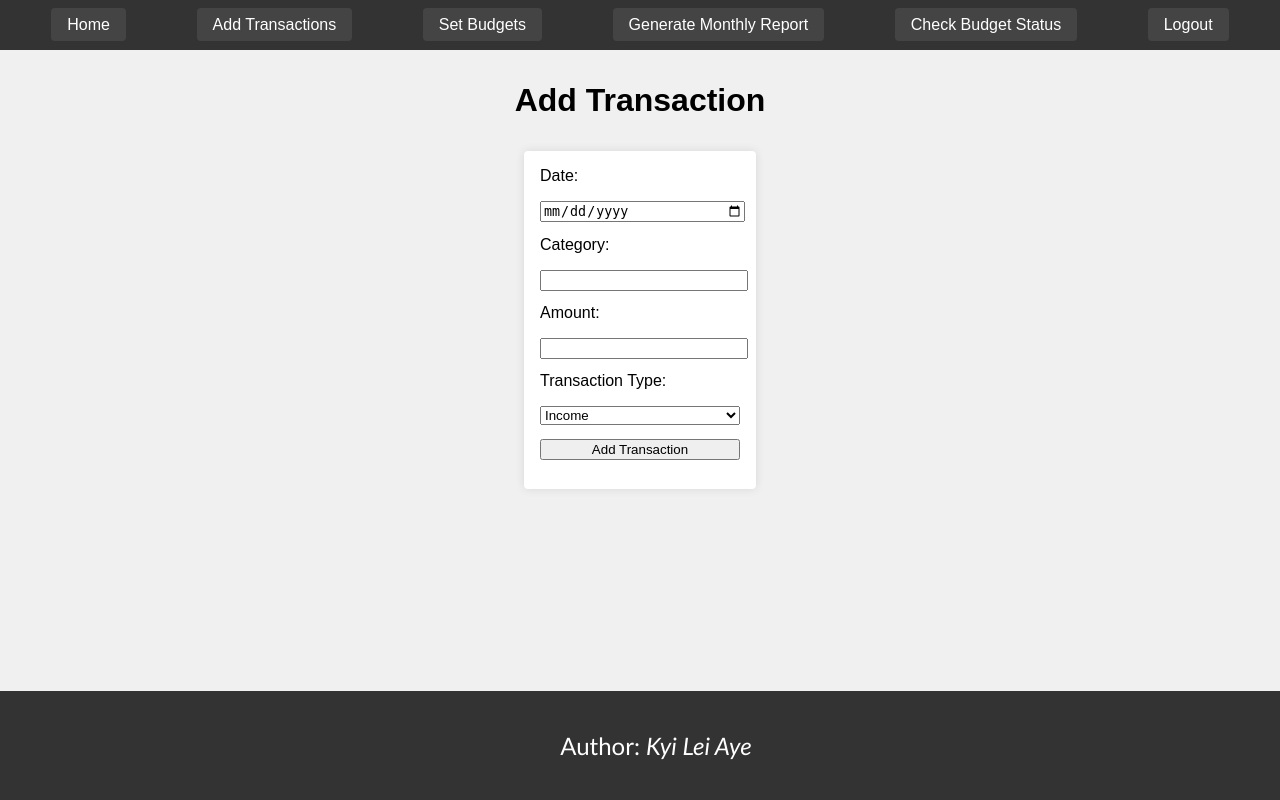
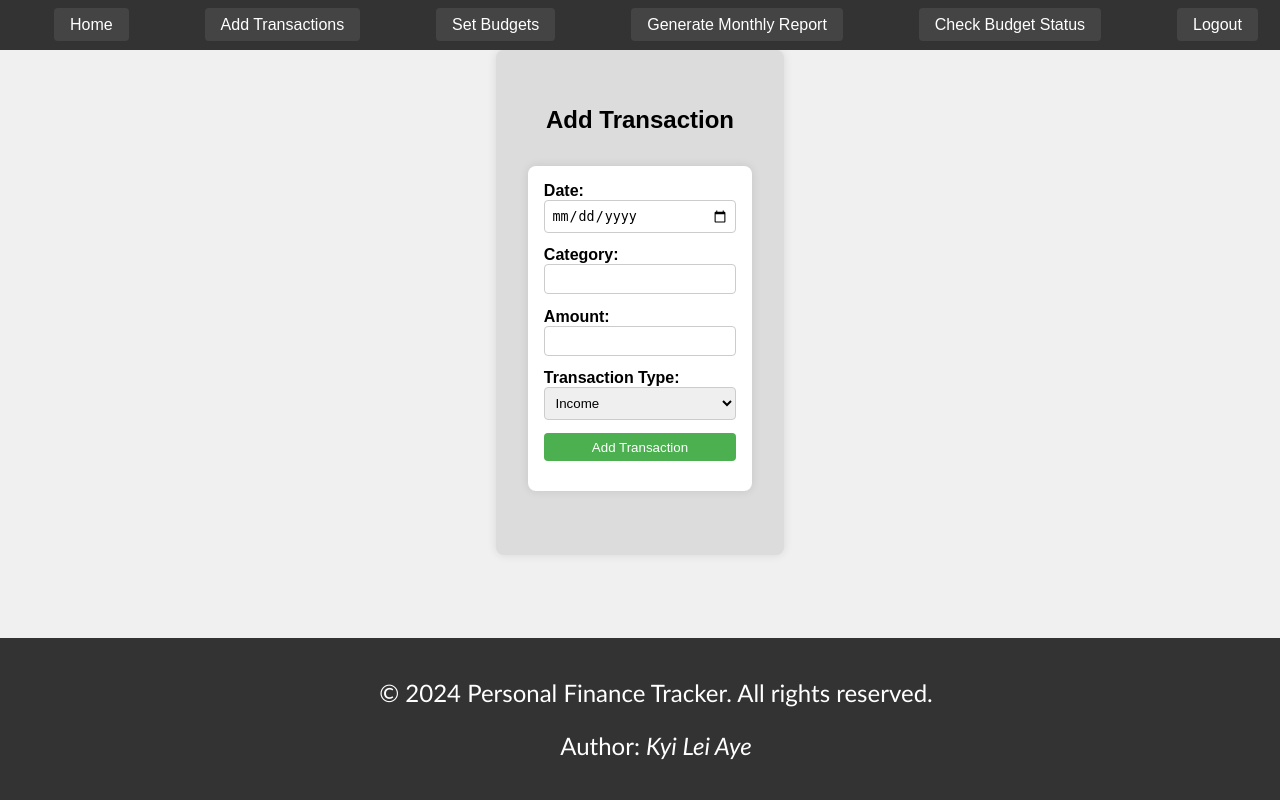
Before and after one commit to kyileiaye2021/Personal_Finance_Tracker, a Flask app: page /add_transaction in a window 1280 px wide. Run offline with Flask 3, Linux system fonts and the light colour scheme; a user stored in the database is signed in.

Commit message:
updated CSS and html files

```diff
--- a/static/css/styles.css
+++ b/static/css/styles.css
@@ -6,6 +6,10 @@
 nav {
     background-color: #333;
     padding: 1em;
+    top: 0;
+    width: 100%;
+    z-index: 1000;
+    position: relative;
 }
 
 nav ul {
@@ -27,10 +31,12 @@
     padding: 0.5em 1em;
     background-color: #444;
     border-radius: 4px;
+    transition: background-color 0.3s, transform 0.3s;
 }
 
 nav ul li a:hover {
     background-color: #555;
+    transform: scale(1.1);
 }
 
 body {
@@ -38,6 +44,9 @@
     margin: 0;
     padding: 0;
     background-color: #f0f0f0;
+    display: flex;
+    flex-direction: column;
+    min-height: 100vh;
 }
 
 form {
@@ -45,14 +54,36 @@
     margin: 2em auto;
     padding: 1em;
     background-color: white;
-    border-radius: 4px;
+    border-radius: 8px;
     box-shadow: 0 0 10px rgba(0, 0, 0, 0.1);
 }
 
-label, input, select, button {
+label {
+    margin-bottom: 0.5em;
+    font-weight: bold;
+}
+
+input, select, button {
     display: block;
     width: 100%;
     margin-bottom: 1em;
+    padding: 0.5em;
+    border-radius: 4px;
+    border: 1px solid #ccc;
+    box-sizing: border-box;
+}
+
+button {
+    background-color: #4caf50;
+    color: white;
+    border: none;
+    cursor: pointer;
+    transition: background-color 0.3s, transform 0.3s;
+}
+
+button:hover {
+    background-color: #45a049;
+    transform: scale(1.05);
 }
 
 .container {
@@ -64,17 +95,50 @@
     box-shadow: 0 0 10px rgba(0, 0, 0, 0.1);
 }
 
-p{
+p {
     text-align: center;
     font-size: 1.5em;
     font-family:'Gill Sans', 'Gill Sans MT', Calibri, 'Trebuchet MS', sans-serif;
 }
+
 footer {
     background-color: #333;
     color: white;
     text-align: center;
     padding: 1em;
-    position: absolute;
+    position: relative;
     bottom: 0;
     width: 100%;
+    margin-top: auto;
 }
+
+.flashes {
+    max-width: 600px;
+    margin: 2em auto;
+    padding: 1em;
+    border-radius: 8px;
+    box-shadow: 0 0 10px rgba(0, 0, 0, 0.1);
+}
+
+.flash {
+    padding: 1em;
+    margin-bottom: 1em;
+    border-radius: 4px;
+    color: black;
+}
+
+.flash.success {
+    background-color: #4caf50;
+}
+
+.flash.danger {
+    background-color: #f44336;
+}
+
+.flash.warning {
+    background-color: #ff9800;
+}
+
+.flash.info {
+    background-color: #2196f3;
+}
--- a/templates/add_transactions.html
+++ b/templates/add_transactions.html
@@ -1,7 +1,8 @@
 {% extends "base.html" %} <!--inherited from base.html-->
 
 {% block content %} <!--filling content block-->
-<h1>Add Transaction</h1>
+<div class='container'>
+    <h2>Add Transaction</h2>
     <form method="POST"> <!--form tag is used for getting user input with POST method-->
         <!--id attribute from input tag and for attribute from label must match -->
         <label for='date'>Date: </label> <!--label tag is for display text to get input-->
@@ -20,4 +21,5 @@
         </select>
         <button type="submit">Add Transaction</button>
     </form>
+</div>
 {% endblock %}
--- a/templates/base.html
+++ b/templates/base.html
@@ -7,6 +7,7 @@
         <link rel="stylesheet" href="{{ url_for('static', filename='css/styles.css') }}">
     </head>
     <body>
+
         <nav>
             <ul>
                 <li><a href= "{{ url_for('index') }}">Home</a></li>
@@ -28,9 +29,9 @@
         <!--captures all flash messages in a var named messages-->
         {% with messages = get_flashed_messages(with_categories=true) %} <!--each message will come with its associated category (e.g., 'success', 'danger', 'warning')-->
         {% if messages %}
-                <ul>
+                <ul class="flashes">
                     {% for category, message in messages%}
-                        <li class="{{ category }}">{{ message }}</li>
+                        <li class="flash {{ category }}">{{ message }}</li>
                     {% endfor %}
                 </ul>
             {% endif %}
@@ -39,6 +40,7 @@
         {% block content %}{% endblock %} <!--blank that will be filled in children templates-->
 
         <footer>
+            <p>&copy; 2024 Personal Finance Tracker. All rights reserved.</p>
             <p>Author: <i>Kyi Lei Aye</i></p>
         </footer>
 
--- a/templates/check_budget_status.html
+++ b/templates/check_budget_status.html
@@ -1,7 +1,9 @@
 {% extends "base.html" %}
 
 {% block content %}
-<h1>Budget Status</h1>
+
+<div class='container'>
+    <h2>Budget Status</h2>
 
     <form method="POST">
         <label for='month'>Month (YYYY-MM):</label>
@@ -23,5 +25,5 @@
             {% endfor %}
         </ul>
     {% endif %}
-
+</div>
 {% endblock %}
--- a/templates/login.html
+++ b/templates/login.html
@@ -3,6 +3,12 @@
 {% extends "base.html" %}
 {% block content %}
 <div class="container">
+
+    <h1> Welcome To Personal Finance Tracker! </h1>
+    <p>
+        <i>Looking for a great tool to track of monthly expenses and budgets? Check out our Personal Finance Tracker!</i>
+    </p>
+
     <h2>Login</h2>
     <form method="POST">
         {{ form.hidden_tag() }}
--- a/templates/report.html
+++ b/templates/report.html
@@ -1,7 +1,9 @@
 {% extends 'base.html' %}
 
 {% block content %}
-<h1>Generate Report</h1>
+<div class='container'>
+
+    <h2>Generate Report</h2>
     <form method="POST">
         <label for='month'>Month (YYYY-MM):</label>
         <input type="text" name="month" id="month" required>
@@ -22,4 +24,6 @@
         </ul>
 
     {% endif %} <!--end the if loop-->
+</div>
+
 {% endblock %}
--- a/templates/set_budget.html
+++ b/templates/set_budget.html
@@ -1,7 +1,9 @@
 {% extends 'base.html' %}
 
 {% block content %}
-<h1>Set Budget</h1>
+
+<div class='container'>
+    <h2>Set Budget</h2>
     <form method="POST">
         <label for='category'>Category:</label>
         <input type='text' id='category' name='category' required>
@@ -11,4 +13,6 @@
 
         <button type='submit'>Set Budget</button>
     </form>
+</div>
+
 {% endblock %}
```
Lines whose indentation alone changed are shown as unchanged.
